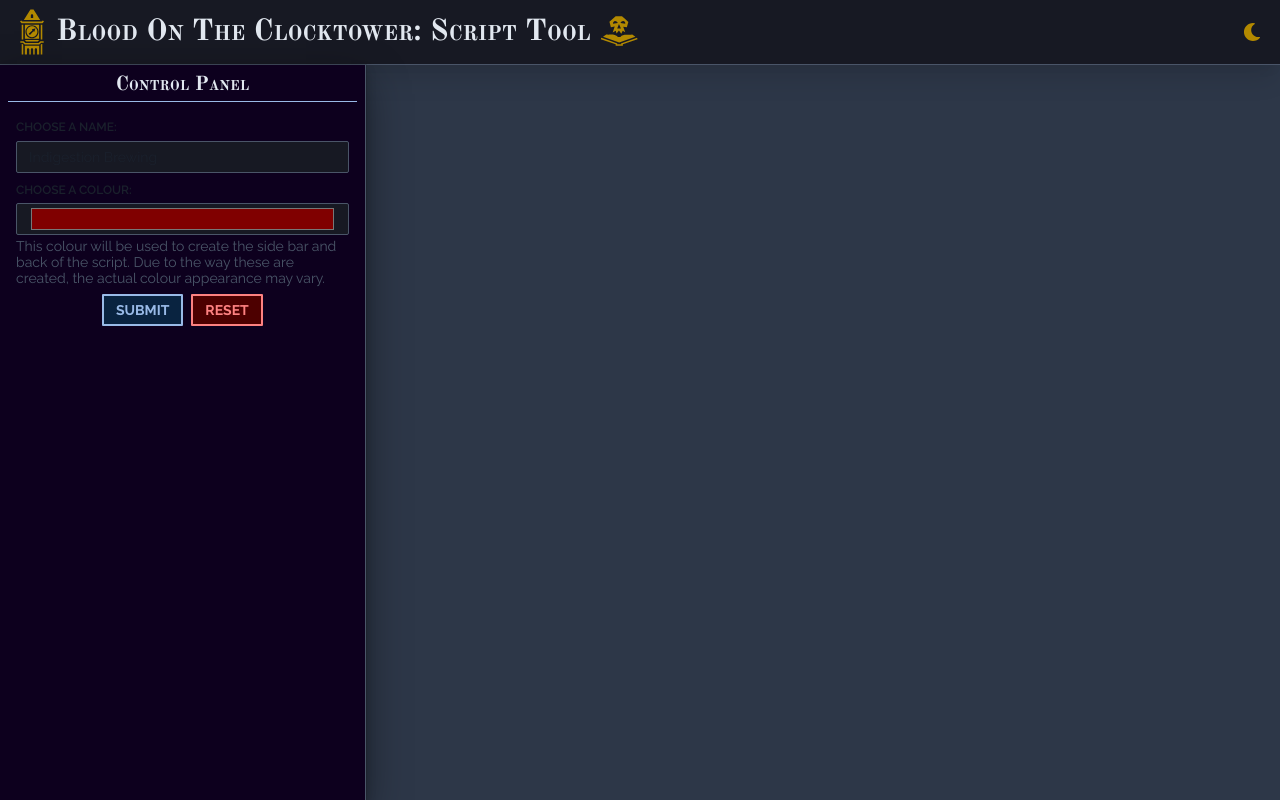
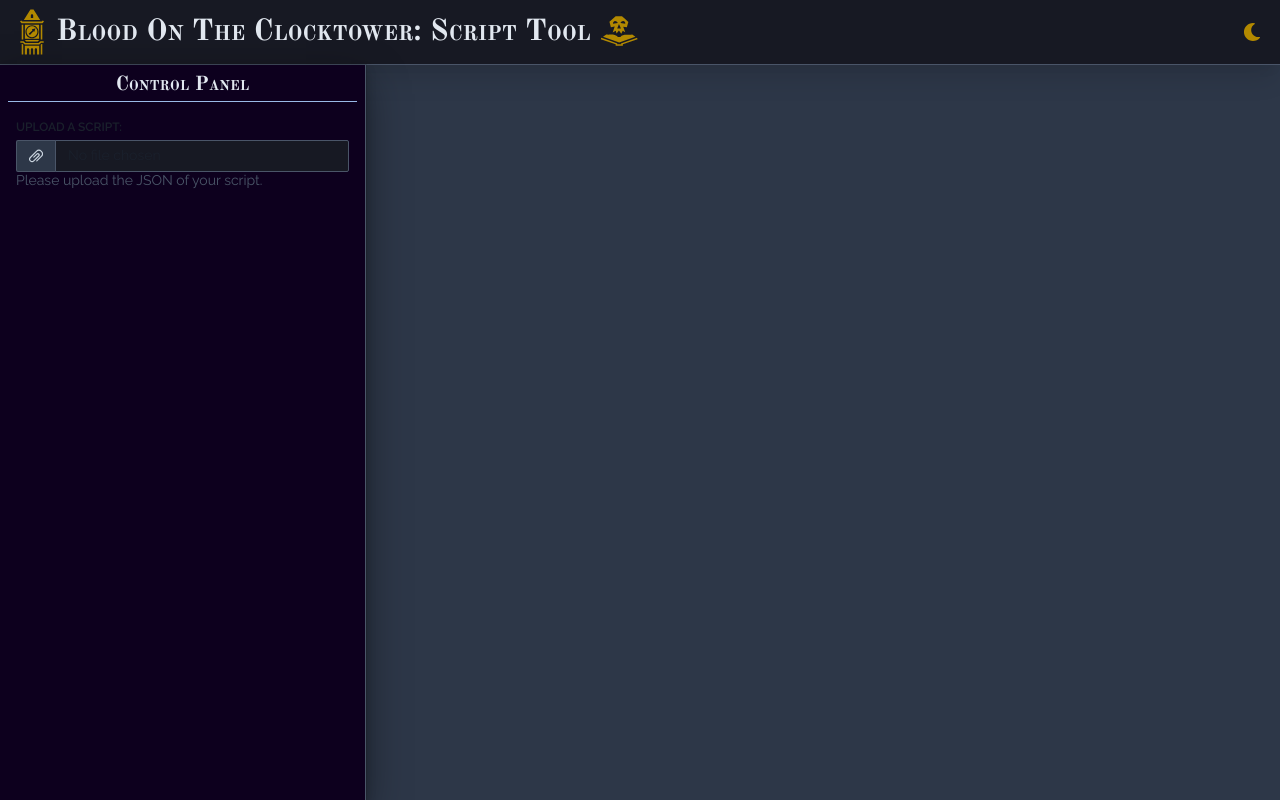
Before and after one commit to davotronic5000/ScriptTool-FrontEnd, a React (Create React App) app: page / in a window 1280 px wide. Built offline with nearby package versions, Linux system fonts and the light colour scheme.

Commit message:
remove default

```diff
--- a/src/control-panel/use-script-manager.ts
+++ b/src/control-panel/use-script-manager.ts
@@ -1,39 +1,5 @@
 import { Dispatch, Reducer, useReducer } from "react";
-import { Role, ScriptSubmission } from "../api-types";
-
-const tempDefault: ScriptSubmission = {
-    name: "Indigestion Brewing",
-    colour: "#800000",
-    type: "ravenswood-bluff",
-    roles: [
-        { id: "noble" },
-        { id: "clockmaker" },
-        { id: "grandmother" },
-        { id: "pixie" },
-        { id: "sailor" },
-        { id: "cult_leader" },
-        { id: "snake_charmer" },
-        { id: "innkeeper" },
-        { id: "professor" },
-        { id: "amnesiac" },
-        { id: "tea_lady" },
-        { id: "farmer" },
-        { id: "cannibal" },
-        { id: "goon" },
-        { id: "snitch" },
-        { id: "klutz" },
-        { id: "puzzlemaster" },
-        { id: "godfather" },
-        { id: "cerenovus" },
-        { id: "devils_advocate" },
-        { id: "widow" },
-        { id: "lil_monsta" },
-        { id: "fang_gu" },
-        { id: "lleech" },
-        { id: "legion" },
-    ] as Role[],
-    modern: false,
-};
+import { ScriptSubmission } from "../api-types";
 
 type ScriptState = ScriptSubmission | null;
 
@@ -76,7 +42,7 @@ const scriptManagerReducer: Reducer<ScriptState, ScriptManagerActions> = (
 };
 
 const useScriptManager = () => {
-    const [state, dispatch] = useReducer(scriptManagerReducer, tempDefault);
+    const [state, dispatch] = useReducer(scriptManagerReducer, null);
 
     return { script: state, dispatch };
 };
```
